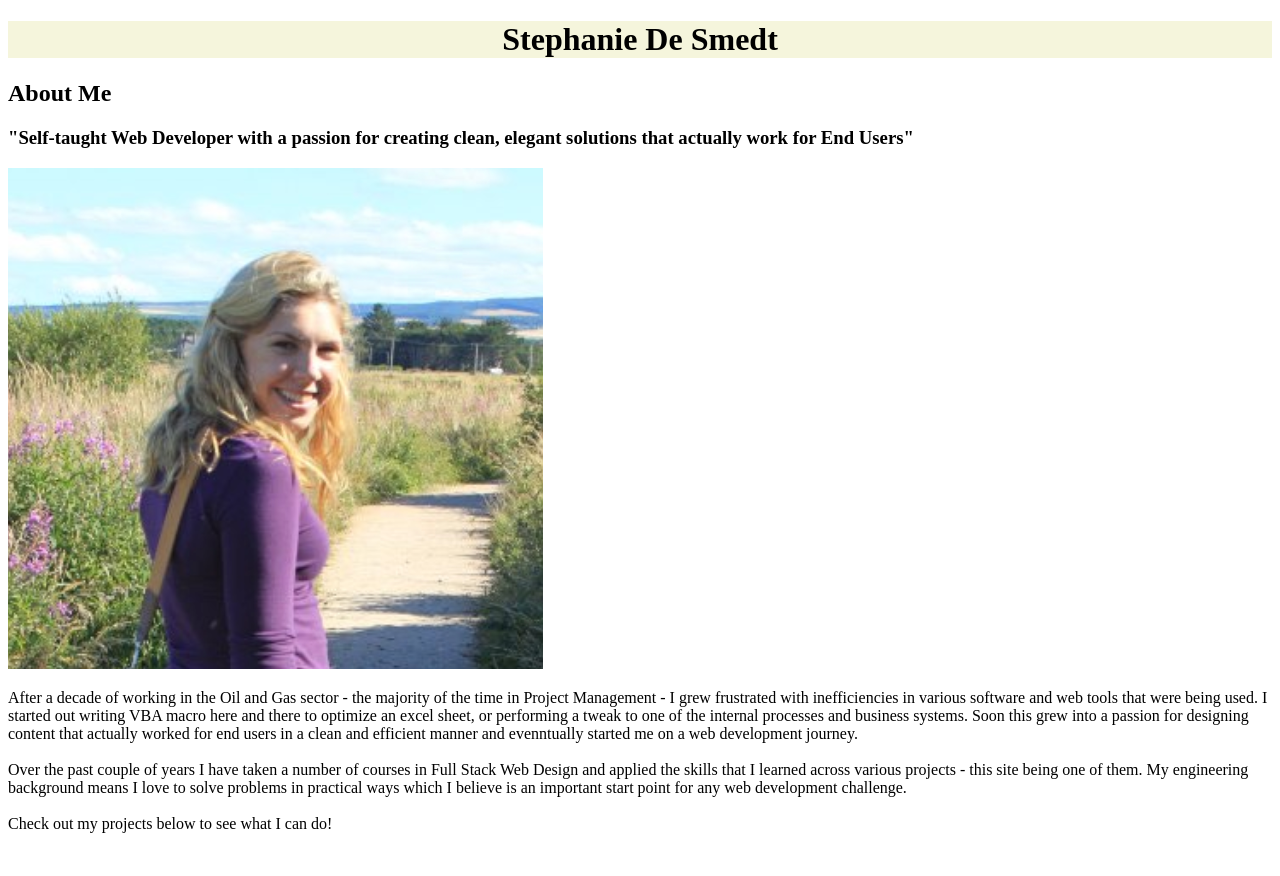
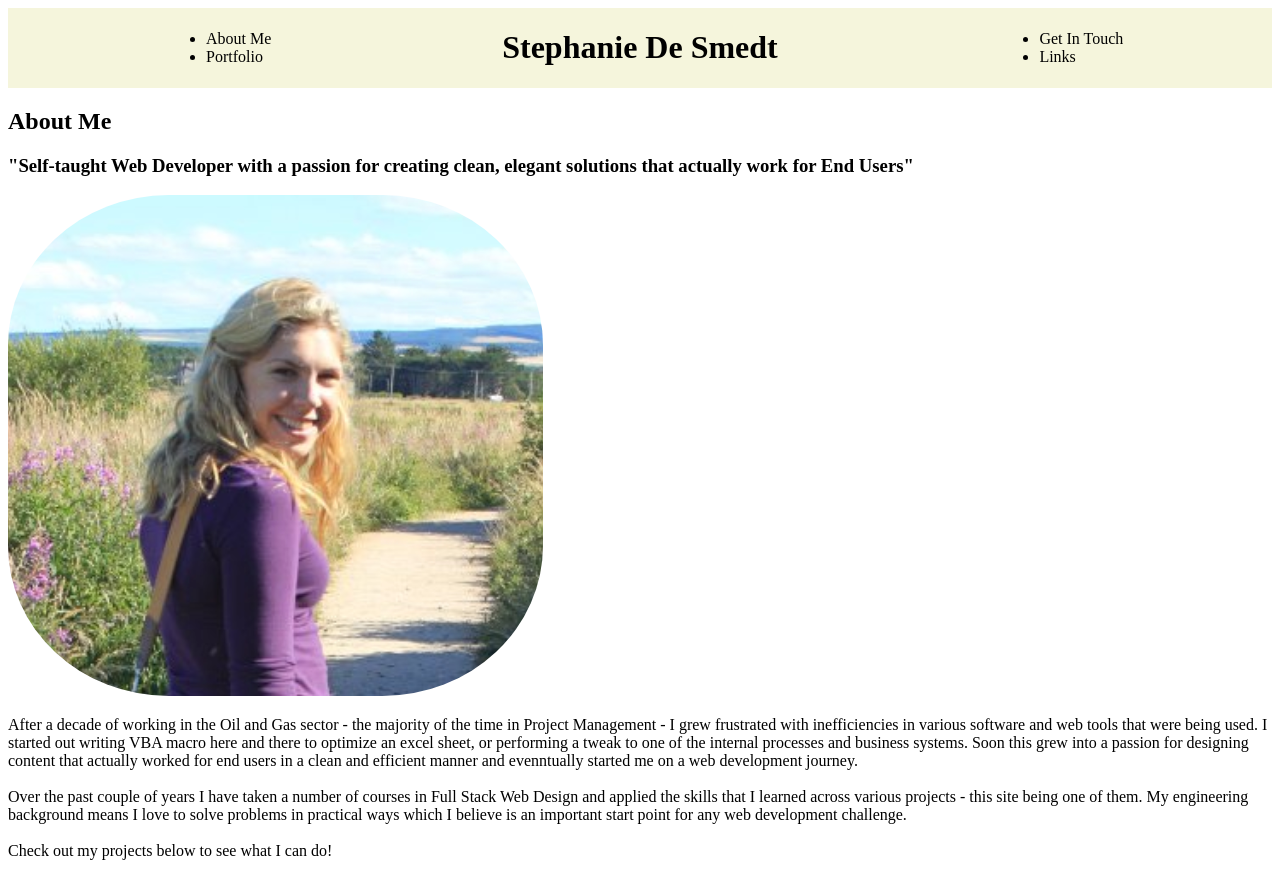
Before and after one commit to sdesmedt/steffds.github.io, a PHP site: page / in a window 1280 px wide. Before the commit the page ends 833 px from the top, so only its background shows below. Run offline with PHP 8.4, Linux system fonts and the light colour scheme.

Commit message:
Added CSS Grid to update layout

```diff
--- a/index.html
+++ b/index.html
@@ -16,15 +16,23 @@
 
 <body>
 <header>
+     <ul class="nav" id="leftnav">
+         <li>About Me</li>
+         <li>Portfolio</li>
+    </ul>
     <h1>Stephanie De Smedt</h1>
+    <ul class="nav" id="rightnav">
+        <li>Get In Touch</li>
+        <li>Links</li>
+    </ul>
 </header>
 
 <main>
     <section id="about-me">
-        <h2>About Me</h2>
-        <h3>"Self-taught Web Developer with a passion for creating clean, elegant solutions that actually work for End Users"</h3>
+        <h2 id="am-title">About Me</h2>
+        <h3 id="am-quote">"Self-taught Web Developer with a passion for creating clean, elegant solutions that actually work for End Users"</h3>
         <img src="./resources/AboutMe.png" alt="Picture of me" id="StefAberdeen">
-        <p>After a decade of working in the Oil and Gas sector - the majority of the time in Project Management - I grew frustrated
+        <p id="am-desc">After a decade of working in the Oil and Gas sector - the majority of the time in Project Management - I grew frustrated
             with inefficiencies in various software and web tools that were being used.  I started out writing VBA macro here and there to optimize an excel sheet,
             or performing a tweak to one of the internal processes and business systems.  Soon this grew into a passion for designing content that actually
             worked for end users in a clean and efficient manner and evenntually started me on a web development journey.
--- a/style.css
+++ b/style.css
@@ -2,12 +2,60 @@ html{
     font-size: 16px;
 }
 
+body{
+    grid-template-rows: 1fr 3fr 1fr 1fr 1fr;
+}
 header {
+    grid-row: 1 / span 1;
     background-color: beige;
+    display: grid;
+    grid-template-columns: 1fr 1fr 1fr;
+    width: 100%;
+    position:sticky;
 }
 header h1 {
     color: black;
     font-size: 2rem;
     font-weight: bold;
     text-align: center;
+    grid-column: 2 / span 1;
 }
+.nav {
+    color:black;
+    display: inline;
+    margin: 1%;
+    place-self: center center;
+}
+#leftnav {
+    grid-column: 1 / span 1;
+}
+#rigthnav {
+    grid-column: 3 / span 1;
+}
+
+.about-me {
+    grid-row: 2 / span 1;
+    display: grid;
+    width: 100%
+    grid-template-columns: 1fr 2fr;
+    grid-template-rows: 1fr 1fr 1fr 1fr;
+    background-color: lightcyan;
+    place-content: center center;
+}
+#amtitle {
+    grid-column: 1 / span 2;
+    grid-row: 1 / span 1;
+}
+#amquote {
+    grid-column: 2 / span 1;
+    grid-row: 2 / span 1;
+}
+#StefAberdeen {
+    grid-column: 1 / span 1;
+    grid-row: 2 / span 2;
+    border-radius: 30%;
+}
+#am-desc{
+    grid-column: 2 / span 1;
+    grid-row: 3 / span 2;
+}
```
